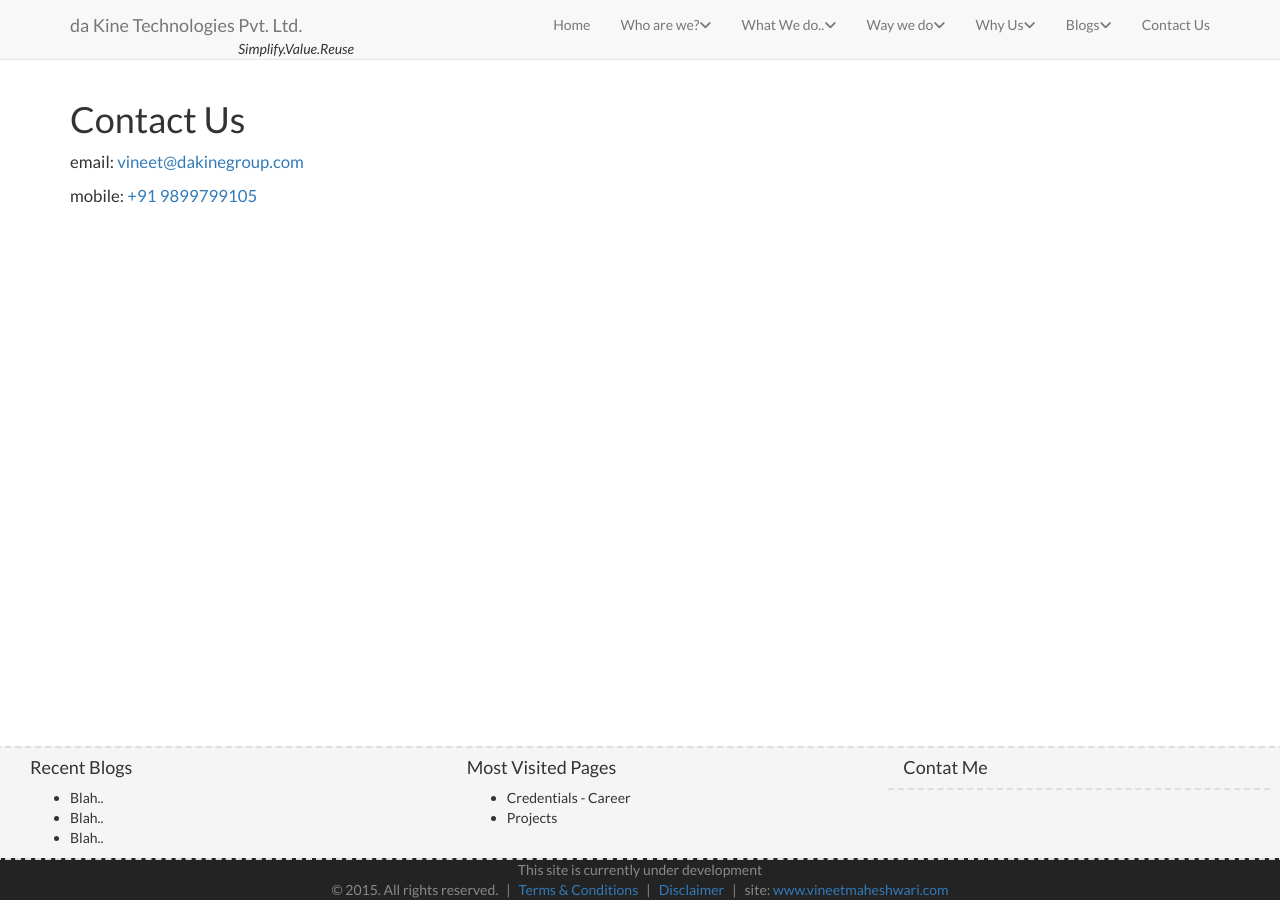
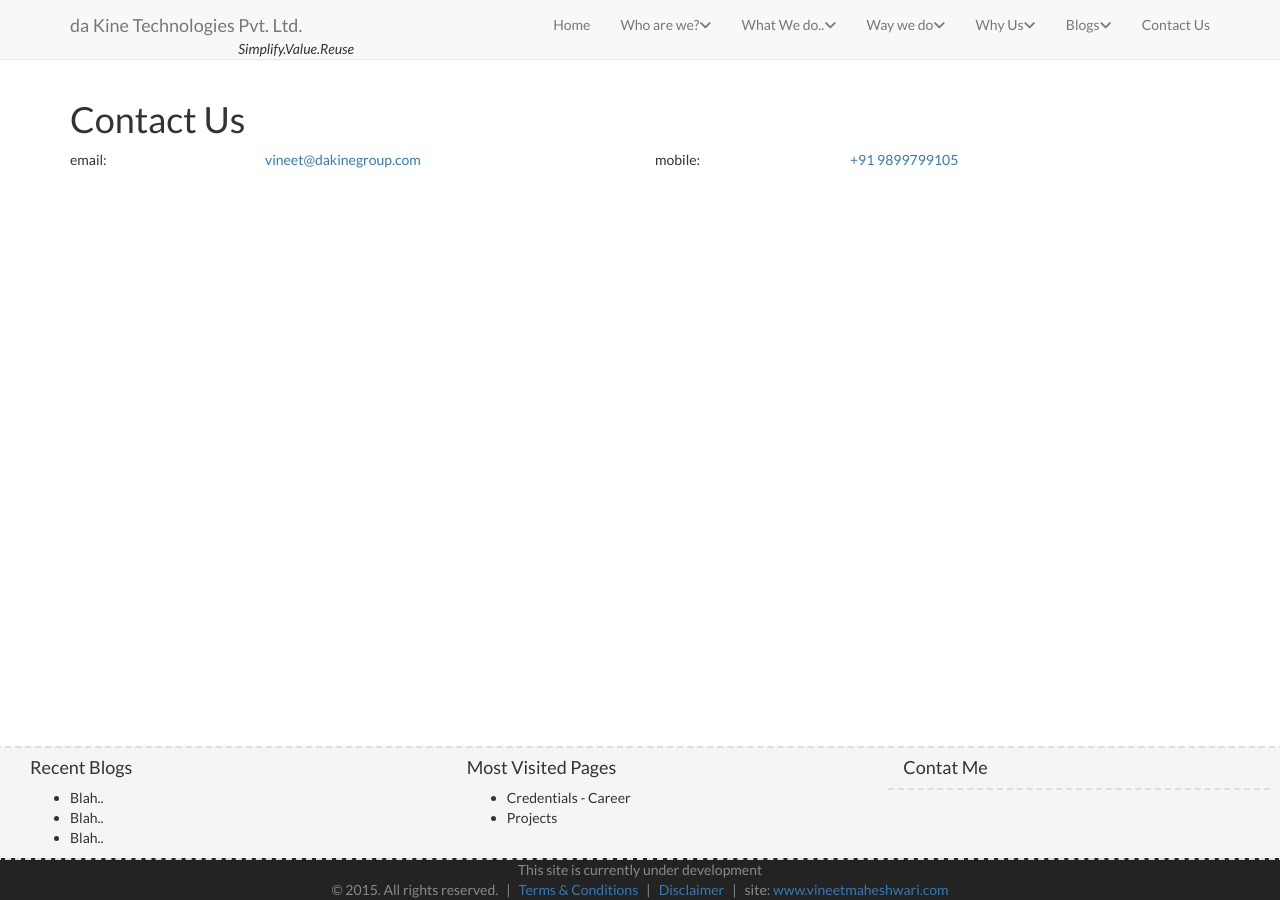
Before and after one commit to dakinegroup/dakinegroup.github.io, a Jekyll site: the page built from _company/contactus/index.md, in a window 1280 px wide. Built offline with Jekyll 4.4.1, drawn with Linux system fonts in a browser that asks for light colours; nearby versions of some CDN libraries; library files that are not in the unit come from our copies.

Commit message:
udpates..

```diff
--- a/_company/contactus/index.md
+++ b/_company/contactus/index.md
@@ -6,6 +6,14 @@
 
 #Contact Us
 
-email: <a href="mailto:vineet@dakinegroup.com">vineet@dakinegroup.com</a>
+<div class="row">
+<div class="col col-md-2">email: </div>
+<div class="col col-md-4">
+<a href="mailto:vineet@dakinegroup.com">vineet@dakinegroup.com</a>
+</div>
 
-mobile: <a href="tel:+91 9899799105">+91 9899799105</a>
+<div class="col col-md-2">mobile: </div>
+<div class="col col-md-4">
+<a href="tel:+91 9899799105">+91 9899799105</a>
+</div>
+</div>
```
